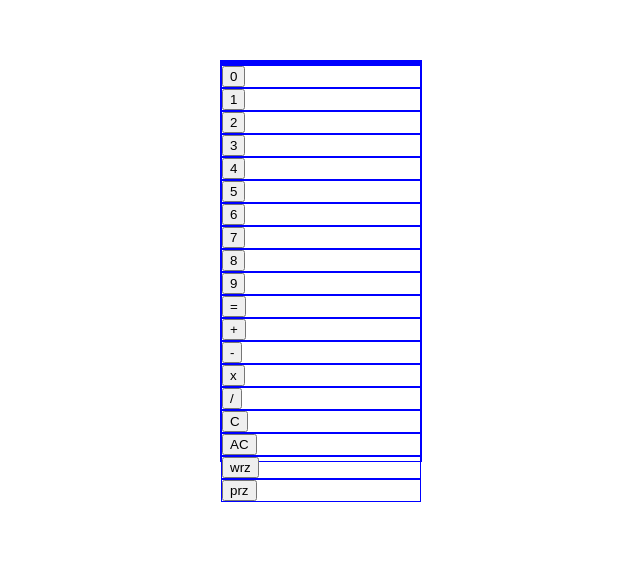
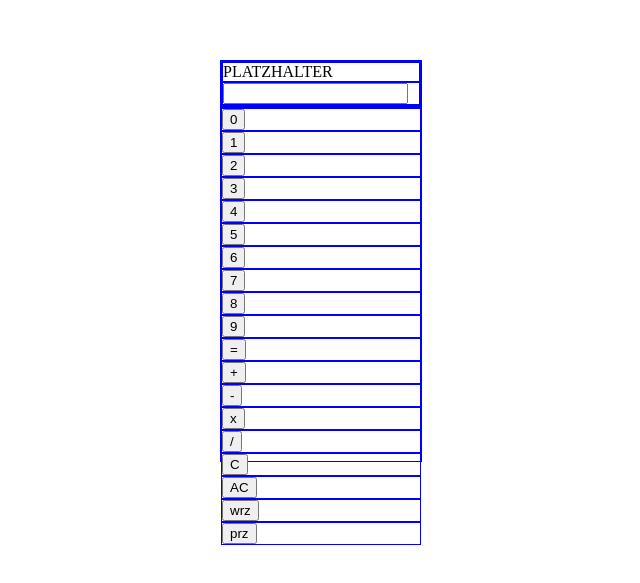
Before and after one commit to Xnicker/project-calculator, a plain HTML site: page index.html in a window 1280 px wide. Shown: the part 139-722 px from the top of the page, without its empty margins (319-959 px from the left). Drawn offline with Linux system fonts and the light colour scheme.

Commit message:
Calculatorbox aufgeteilt in Header und Body

```diff
--- a/index.html
+++ b/index.html
@@ -7,8 +7,15 @@
     <body>
         <main>
             <div id = "calculatorbox">
-            <div class = "calccontainer" id ="label"></div>
-            <div class ="calccontainer" id ="display"></div>
+                <div id ="calcHeader">
+                    <div class = "calccontainer" id ="label">PLATZHALTER</div>
+                    <div class ="calccontainer" id ="display">
+                        <input id ="calcDisplay" type="text">
+                    </div>
+                </div>
+                <div id="calcBody">
+
+                </div>
             </div>
         </main>
     </body>
```
